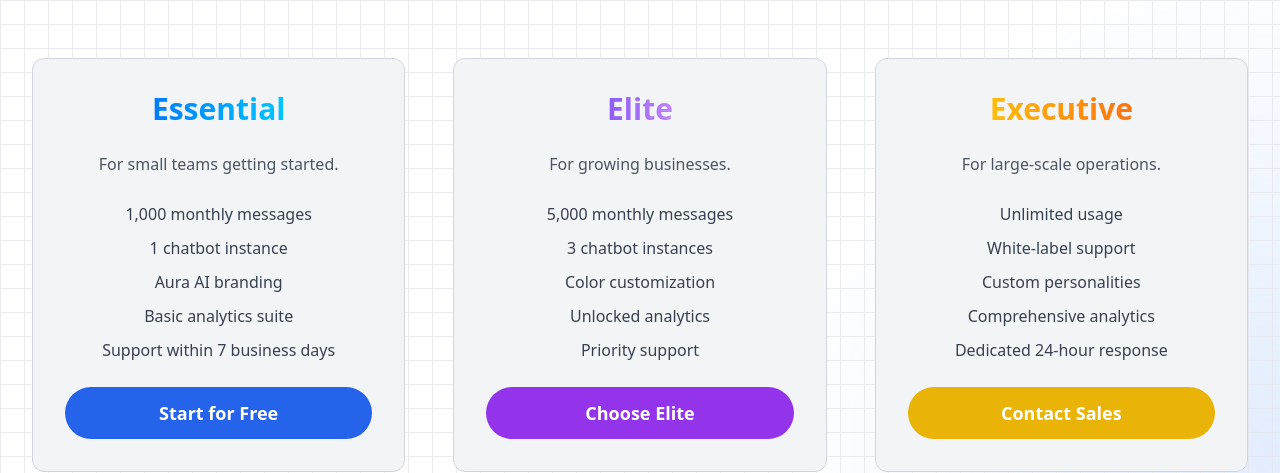
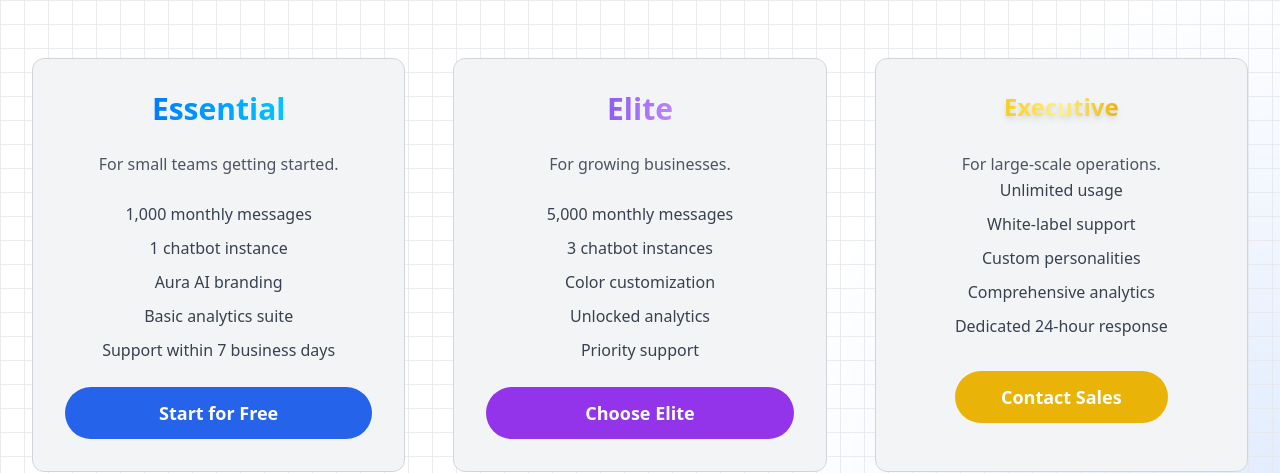
Before and after one commit to AuraJosh/Cats-Cakes, a website: page index.html in a window 1280 px wide. Shown: the part 3648-4121 px from the top of the page. Drawn offline with nearby package versions, Linux system fonts and the light colour scheme; some packages are replaced by stand-ins of ours; a script that the page names is missing.

Commit message:
Update index.html updated title?

```diff
--- a/index.html
+++ b/index.html
@@ -319,7 +319,7 @@
             </div>
 
             <div class="relative bg-gray-100 border border-gray-300 rounded-xl p-8 space-y-6 flex flex-col items-center text-center card-hover transition-all duration-300 animate-on-scroll">
-                <h3 class="text-3xl font-bold executive-title">Executive</h3>
+                <h3 class="text-xl sm:text-2xl font-bold mb-1 bg-gradient-to-r from-yellow-400 via-yellow-200 to-yellow-500 text-transparent bg-clip-text drop-shadow-md shimmer-text">Executive</h3> <div class="mb-4">
                 <p class="text-gray-600">For large-scale operations.</p>
                 <div class="space-y-2 text-gray-700 flex-grow flex flex-col justify-center">
                     <p>Unlimited usage</p>
```
